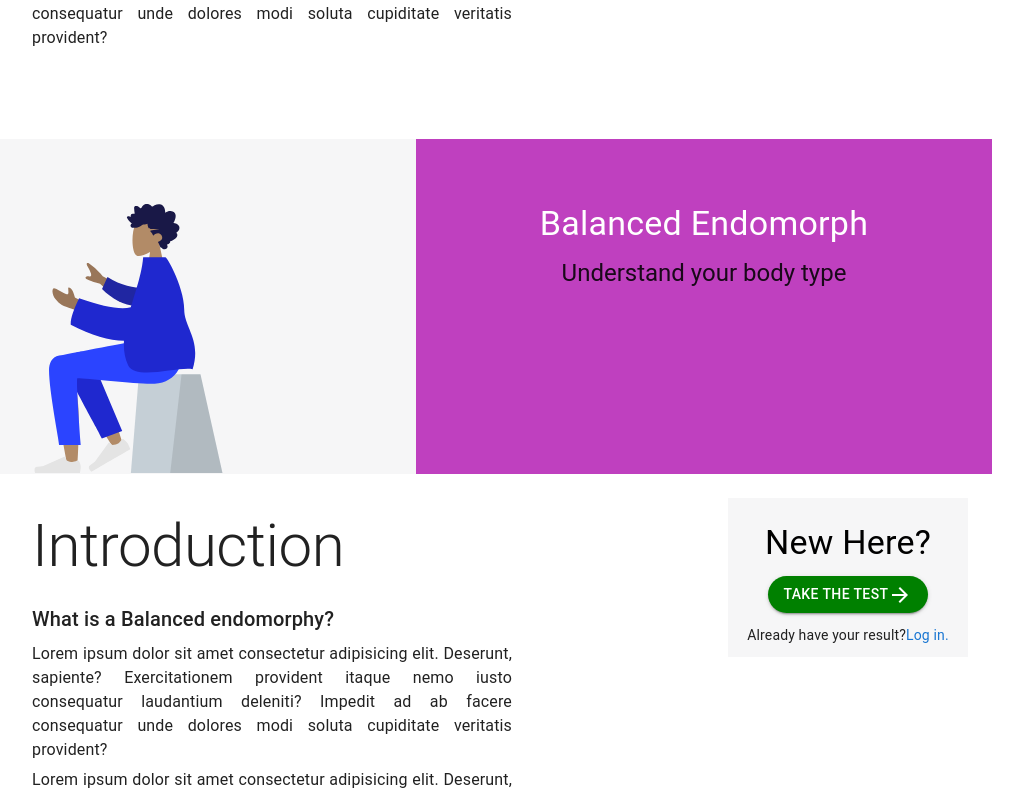
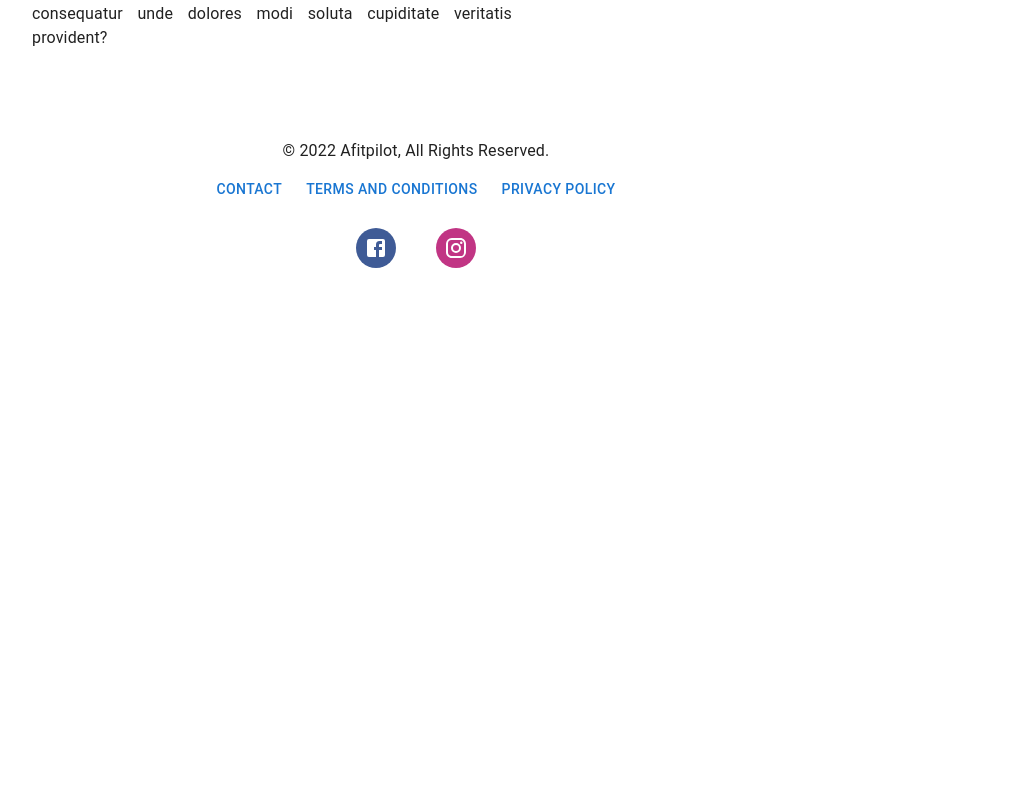
Before and after one commit to walter-clayton/afitpilot-somatotype, a React (Create React App) app in the folder client/: page /Balanced-endomorph in a window 1280 px wide. Shown: the part 1760-2555 px from the top of the page, without its empty margins (224-1247 px from the left). After the commit the page ends 2040 px from the top, so only its background shows below. Built offline with nearby package versions, Linux system fonts and the light colour scheme.

Commit message:
removed the extra lines

```diff
--- a/client/src/App.tsx
+++ b/client/src/App.tsx
@@ -139,7 +139,7 @@ function App() {
         message={snackbarMessage}
         onClose={handleClose}
       />
-      <BalancedEndomorph />
+      {/* <BalancedEndomorph /> */}
       <Footer />
     </Router>
   );
--- a/client/src/components/CTA/BalancedEndomorph.tsx
+++ b/client/src/components/CTA/BalancedEndomorph.tsx
@@ -7,8 +7,6 @@ import CallToActionWidget from './CallToActionWidget';
 
 export default function Types() {
     return (
-        <div>
-
         <Container>
             <Grid container sx={{ backgroundColor: '#f6f6f7', marginTop: 8 }} >
                 <Grid xs={12} md={6} lg={6} sm={12}>
@@ -42,7 +40,6 @@ export default function Types() {
                     </Box>
                 </Grid>
             </Grid>
-
             <Grid container>
                 <Grid
                     item
@@ -100,15 +97,12 @@ export default function Types() {
                         </Typography>
                     </Box>
                 </Grid>
+                {/* widget component */}
                 <Grid md={3}>
                     <CallToActionWidget />
-
                 </Grid>
             </Grid>
         </Container>
 
-            {/* widget component */}
-        </div>
-
     );
 }
```
Lines whose indentation alone changed are shown as unchanged.
